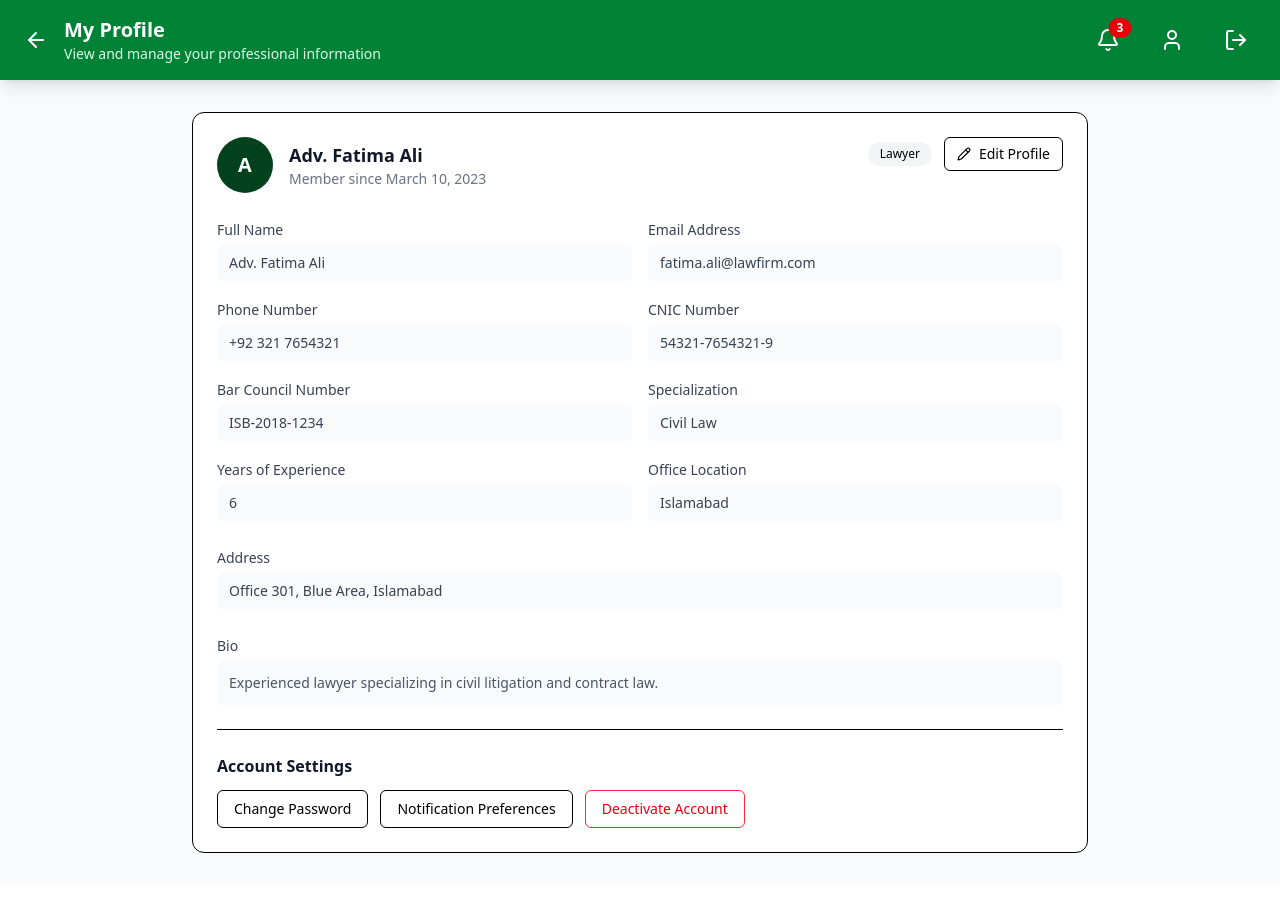
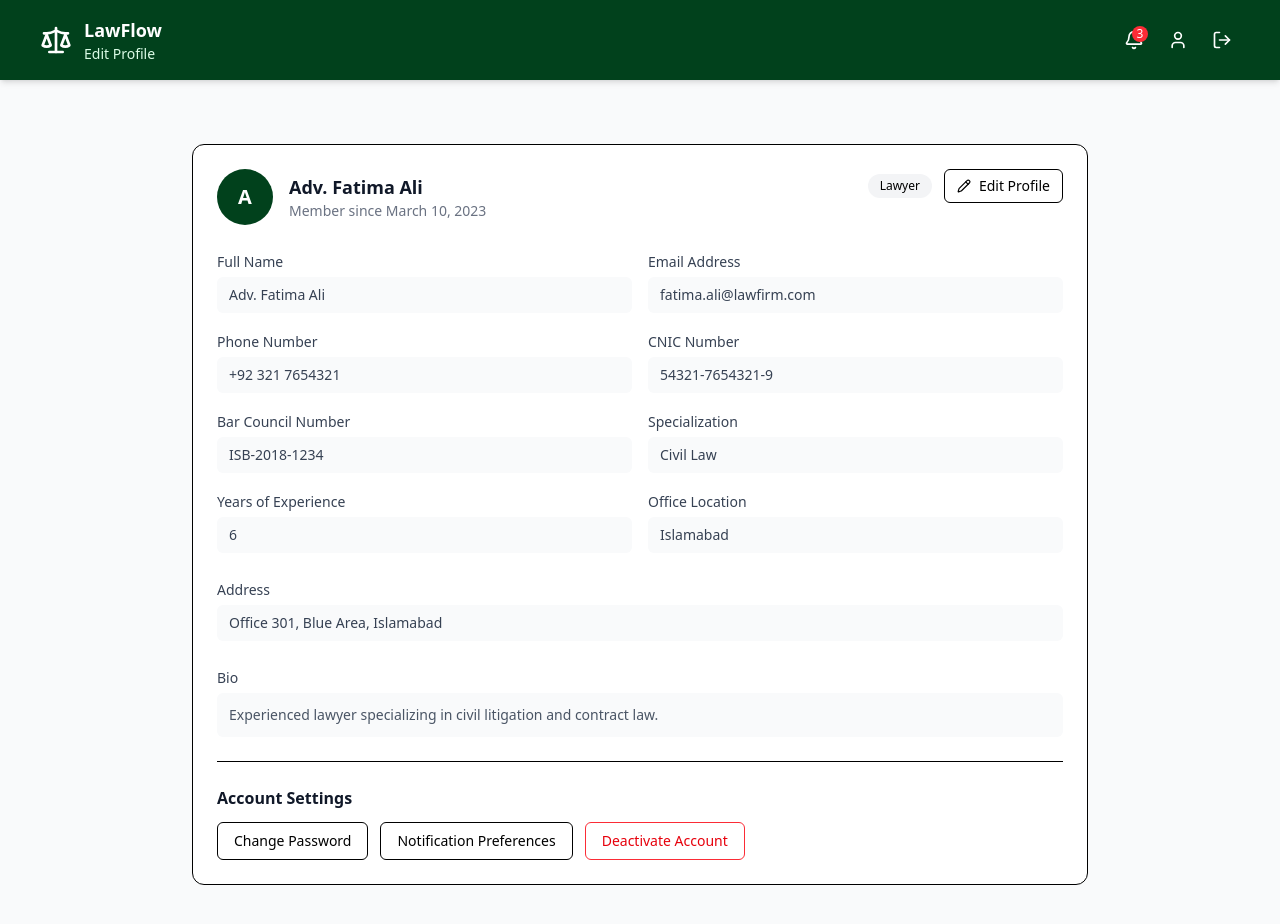
Before and after one commit to zarishnasir123/LawFlow, a React app in the folder Frontend/: page /lawyer-profile in a window 1280 px wide. Shown: the top 924 px of the page. Before the commit the page ends 885 px from the top, so only its background shows below. Built offline with nearby package versions, Linux system fonts and the light colour scheme; no server answers; the HTML template or start-up script is replaced by a standard one.

Commit message:
Lawyer Profile Updated Navbar

```diff
--- a/Frontend/src/modules/lawyer/pages/LawyerProfile.tsx
+++ b/Frontend/src/modules/lawyer/pages/LawyerProfile.tsx
@@ -1,8 +1,9 @@
 import { useNavigate } from "@tanstack/react-router";
-import { ArrowLeft, Bell, LogOut, User } from "lucide-react";
+import { Bell, LogOut, User } from "lucide-react";
 import { useEffect } from "react";
 import ProfileCard from "../../../shared/components/profile/ProfileCard";
 import ProfileField from "../../../shared/components/profile/ProfileField";
+import DashboardLayout from "../../../shared/components/dashboard/DashboardLayout";
 import { useLawyerProfileStore } from "../store/lawyerProfile.store";
 
 export default function LawyerProfile() {
@@ -14,50 +15,29 @@ export default function LawyerProfile() {
   }, [initializeProfile]);
 
   return (
-    <div>
-      {/* Custom Navbar Header */}
-      <div className="sticky top-0 z-50 bg-green-700 text-white shadow-lg">
-        <div className="flex items-center justify-between px-6 py-4">
-          <div className="flex items-center gap-4">
-            <ArrowLeft
-              className="w-6 h-6 cursor-pointer hover:text-green-100 transition"
-              onClick={() => navigate({ to: "/Lawyer-dashboard" })}
-            />
-            <div>
-              <h1 className="text-xl font-semibold">My Profile</h1>
-              <p className="text-sm text-green-100">View and manage your professional information</p>
-            </div>
-          </div>
-          <div className="flex items-center gap-6">
-            <button
-              onClick={() => navigate({ to: "/Lawyer-dashboard" })}
-              className="p-2 hover:bg-green-600 rounded-lg transition"
-              title="Notifications"
-            >
-              <div className="relative">
-                <Bell className="w-6 h-6" />
-                <span className="absolute top-0 right-0 inline-flex items-center justify-center px-2 py-1 text-xs font-bold leading-none text-white transform translate-x-1/2 -translate-y-1/2 bg-red-600 rounded-full">3</span>
-              </div>
-            </button>
-            <button
-              onClick={() => navigate({ to: "/lawyer-profile" })}
-              className="p-2 hover:bg-green-600 rounded-lg transition"
-              title="Profile"
-            >
-              <User className="w-6 h-6" />
-            </button>
-            <button
-              onClick={() => navigate({ to: "/login" })}
-              className="p-2 hover:bg-green-600 rounded-lg transition"
-              title="Logout"
-            >
-              <LogOut className="w-6 h-6" />
-            </button>
-          </div>
-        </div>
-      </div>
-
-      <div className="min-h-screen bg-gray-50 px-6 py-8">
+    <DashboardLayout
+      brandTitle="LawFlow"
+      brandSubtitle="Edit Profile"
+      actions={[
+        {
+          label: "Notifications",
+          icon: Bell,
+          onClick: () => navigate({ to: "/Lawyer-dashboard" }),
+          badge: 3,
+        },
+        {
+          label: "Profile",
+          icon: User,
+          onClick: () => navigate({ to: "/lawyer-profile" }),
+        },
+        {
+          label: "Logout",
+          icon: LogOut,
+          onClick: () => navigate({ to: "/login" }),
+        },
+      ]}
+    >
+      <div className="px-6 py-8">
       <ProfileCard
         name={profile.fullName}
         memberSince="March 10, 2023"
@@ -118,6 +98,6 @@ export default function LawyerProfile() {
         </div>
       </ProfileCard>
       </div>
-    </div>
+    </DashboardLayout>
   );
 }
--- a/Frontend/src/modules/lawyer/pages/LawyerProfileEdit.tsx
+++ b/Frontend/src/modules/lawyer/pages/LawyerProfileEdit.tsx
@@ -1,7 +1,8 @@
 import { useNavigate } from "@tanstack/react-router";
-import { ArrowLeft, Bell, LogOut, User } from "lucide-react";
+import { Bell, LogOut, User } from "lucide-react";
 import { useEffect } from "react";
 import ProfileCard from "../../../shared/components/profile/ProfileCard";
+import DashboardLayout from "../../../shared/components/dashboard/DashboardLayout";
 import { useLawyerProfileStore, type LawyerProfile } from "../store/lawyerProfile.store";
 
 export default function LawyerProfileEdit() {
@@ -23,50 +24,29 @@ export default function LawyerProfileEdit() {
   };
 
   return (
-    <div>
-      {/* Custom Navbar Header */}
-      <div className="sticky top-0 z-50 bg-green-700 text-white shadow-lg">
-        <div className="flex items-center justify-between px-6 py-4">
-          <div className="flex items-center gap-4">
-            <ArrowLeft
-              className="w-6 h-6 cursor-pointer hover:text-green-100 transition"
-              onClick={() => navigate({ to: "/lawyer-profile" })}
-            />
-            <div>
-              <h1 className="text-xl font-semibold">Edit Profile</h1>
-              <p className="text-sm text-green-100">Update your professional information</p>
-            </div>
-          </div>
-          <div className="flex items-center gap-6">
-            <button
-              onClick={() => navigate({ to: "/Lawyer-dashboard" })}
-              className="p-2 hover:bg-green-600 rounded-lg transition"
-              title="Notifications"
-            >
-              <div className="relative">
-                <Bell className="w-6 h-6" />
-                <span className="absolute top-0 right-0 inline-flex items-center justify-center px-2 py-1 text-xs font-bold leading-none text-white transform translate-x-1/2 -translate-y-1/2 bg-red-600 rounded-full">3</span>
-              </div>
-            </button>
-            <button
-              onClick={() => navigate({ to: "/lawyer-profile" })}
-              className="p-2 hover:bg-green-600 rounded-lg transition"
-              title="Profile"
-            >
-              <User className="w-6 h-6" />
-            </button>
-            <button
-              onClick={() => navigate({ to: "/login" })}
-              className="p-2 hover:bg-green-600 rounded-lg transition"
-              title="Logout"
-            >
-              <LogOut className="w-6 h-6" />
-            </button>
-          </div>
-        </div>
-      </div>
-
-      <div className="min-h-screen bg-gray-50 px-6 py-8">
+    <DashboardLayout
+      brandTitle="LawFlow"
+      brandSubtitle="Edit Profile"
+      actions={[
+        {
+          label: "Notifications",
+          icon: Bell,
+          onClick: () => navigate({ to: "/Lawyer-dashboard" }),
+          badge: 3,
+        },
+        {
+          label: "Profile",
+          icon: User,
+          onClick: () => navigate({ to: "/lawyer-profile" }),
+        },
+        {
+          label: "Logout",
+          icon: LogOut,
+          onClick: () => navigate({ to: "/login" }),
+        },
+      ]}
+    >
+      <div className="px-6 py-8">
       <ProfileCard
         name={profile.fullName}
         memberSince="March 10, 2023"
@@ -171,7 +151,7 @@ export default function LawyerProfileEdit() {
         </div>
       </ProfileCard>
       </div>
-    </div>
+    </DashboardLayout>
   );
 }
 
```
